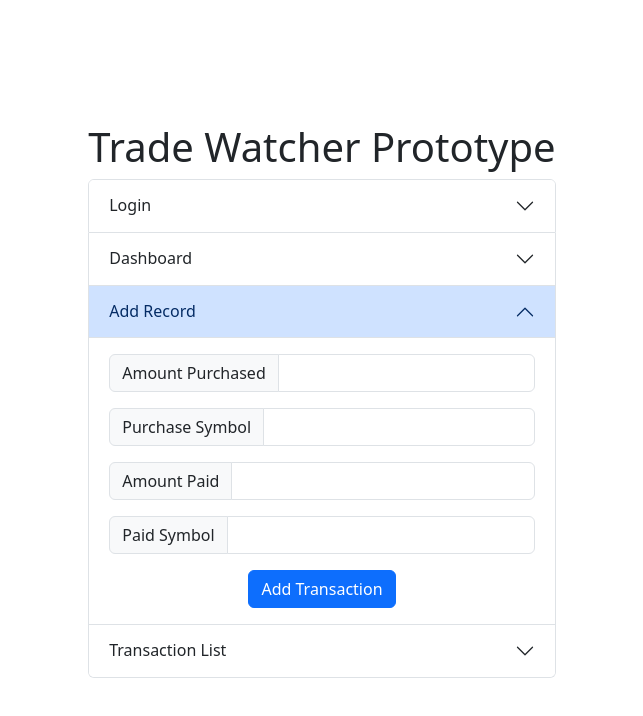
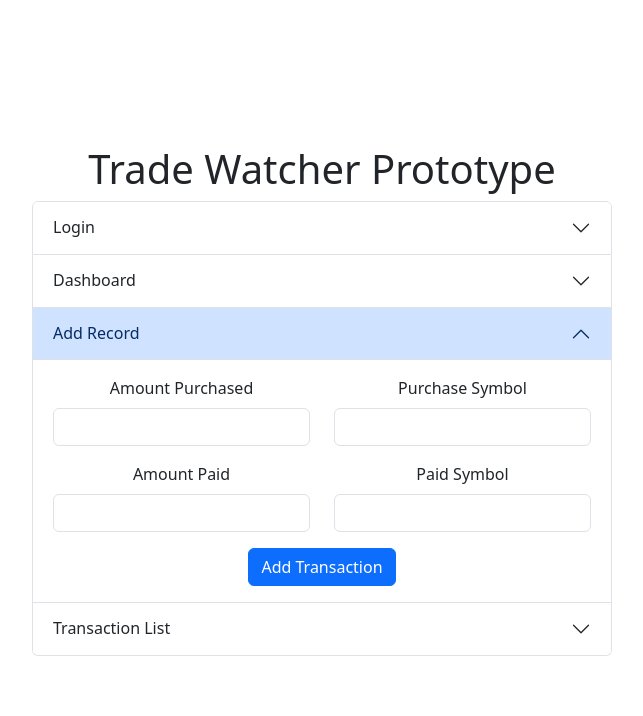
Before and after one commit to the-outrun-coder/Trade_Watcher, a React (Vite) app: page / in a window 1280 px wide. Shown: the top 716 px of the page, without its empty margins (318-961 px from the left). Built offline with nearby package versions, Linux system fonts and the light colour scheme.

Commit message:
basic wire up of AddTransactiuon form

```diff
--- a/src/features/add-record/Add-Transaction.tsx
+++ b/src/features/add-record/Add-Transaction.tsx
@@ -1,35 +1,53 @@
-import { Button, Form, InputGroup } from "react-bootstrap";
+import { Button, Col, Form, Row } from "react-bootstrap";
+
+const handleAddTrx = async (event: React.SyntheticEvent) => {
+  event.preventDefault();
+
+  const formTarget = new FormData(event.nativeEvent.target);
+
+  console.log(event);
+  // debugger;
+
+  const providedEntries = Object.fromEntries(formTarget.entries());
+
+  // console.log('Form Data:', event.target);
+  console.log('Form Data:', providedEntries);
+}
 
 function AddTransaction() {
+  const formIdPrefix = 'formAddTrx';
+  const inputId = {
+    acqAmtId: `${formIdPrefix}_acquiredAmount`,
+    acqSymId: `${formIdPrefix}_acquiredSymbol`,
+    paidAmt :`${formIdPrefix}_purchaseAmount`,
+    paidSym :`${formIdPrefix}_purchaseSymbol`,
+  };
+
   return (
-    <Form>
-      <Form.Group controlId="formAddTrx_acquiredAmount">
-        <InputGroup className="mb-3">
-          <InputGroup.Text>Amount Purchased</InputGroup.Text>
-          <Form.Control/>
-        </InputGroup>
-      </Form.Group>
+    <Form onSubmit={handleAddTrx}>
+      <Row className="mb-3">
+        <Form.Group as={Col} controlId={inputId.acqAmtId}>
+          <Form.Label>Amount Purchased</Form.Label>
+          <Form.Control name={inputId.acqAmtId}/>
+        </Form.Group>
 
-      <Form.Group controlId="formAddTrx_acquiredSymbol">
-        <InputGroup className="mb-3">
-          <InputGroup.Text>Purchase Symbol</InputGroup.Text>
-          <Form.Control/>
-        </InputGroup>
-      </Form.Group>
+        <Form.Group as={Col} controlId={inputId.acqSymId}>
+          <Form.Label>Purchase Symbol</Form.Label>
+          <Form.Control name={inputId.acqSymId}/>
+        </Form.Group>
+      </Row>
 
-      <Form.Group controlId="formAddTrx_purchaseAmount">
-        <InputGroup className="mb-3">
-          <InputGroup.Text>Amount Paid</InputGroup.Text>
-          <Form.Control/>
-        </InputGroup>
-      </Form.Group>
+      <Row className="mb-3">
+        <Form.Group as={Col} controlId={inputId.paidAmt}>
+          <Form.Label>Amount Paid</Form.Label>
+          <Form.Control name={inputId.paidAmt}/>
+        </Form.Group>
 
-      <Form.Group controlId="formAddTrx_purchaseSymbol">
-        <InputGroup className="mb-3">
-          <InputGroup.Text>Paid Symbol</InputGroup.Text>
-          <Form.Control/>
-        </InputGroup>
-      </Form.Group>
+        <Form.Group as={Col} controlId={inputId.paidSym}>
+          <Form.Label>Paid Symbol</Form.Label>
+          <Form.Control name={inputId.paidSym}/>
+        </Form.Group>
+      </Row>
 
       <Button type="submit" variant="primary">Add Transaction</Button>
     </Form>
```
